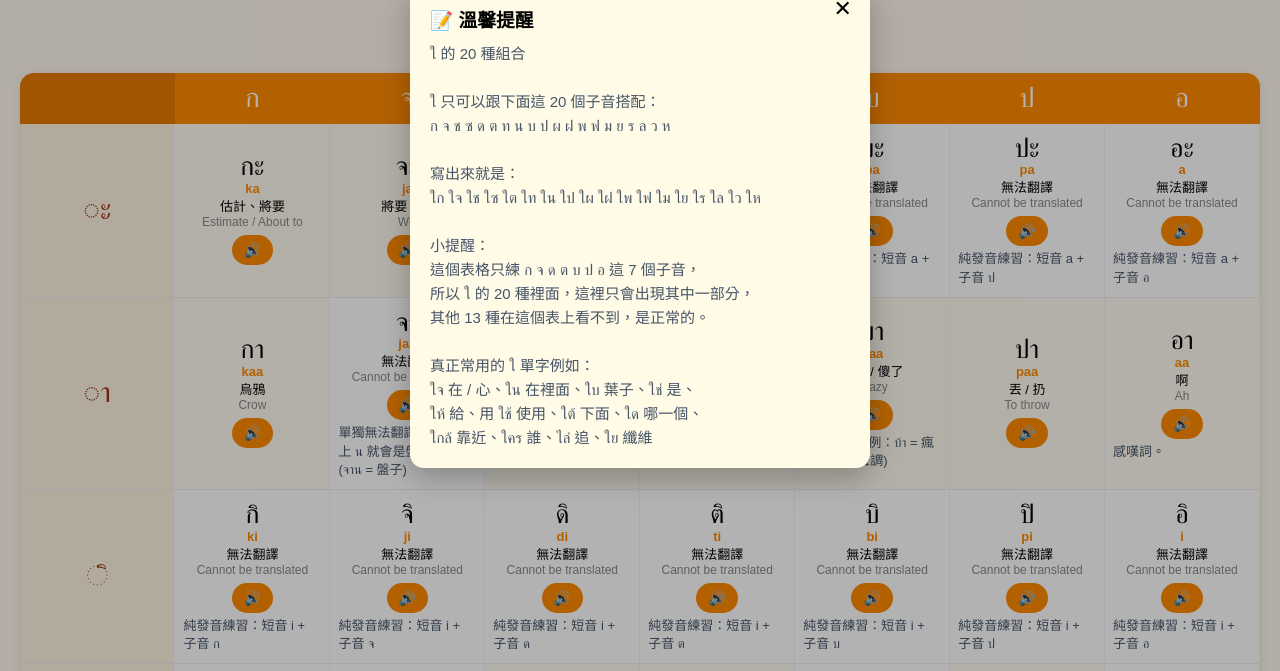
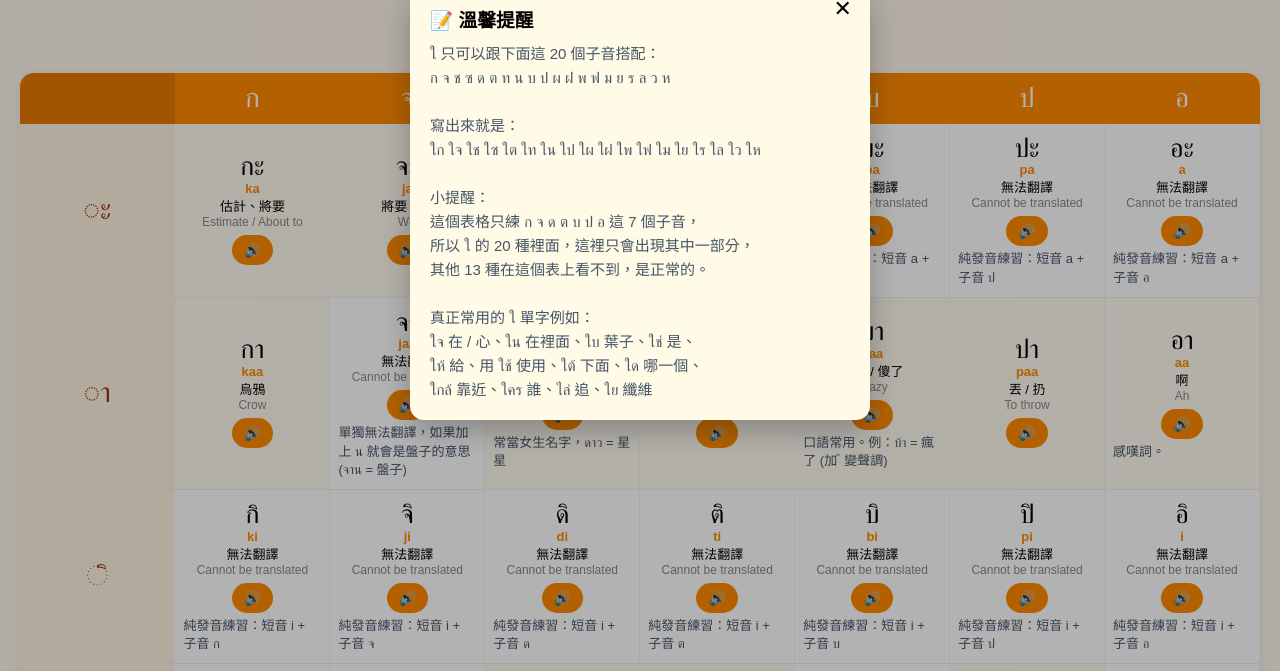
Before and after one commit to Mirien-style/thai-pronunciation-maintest, a plain HTML site: page index.html in a window 1280 px wide. Both pictures are taken after a click on the button "📝 筆記". Shown: the part 93-764 px from the top of the page. Drawn offline with Linux system fonts and the light colour scheme.

Commit message:
Update index.html

```diff
--- a/index.html
+++ b/index.html
@@ -68,9 +68,7 @@ tbody td.vowel-head { min-width: 70px; }
   <div class="note-box">
     <button class="note-close" onclick="closeNote()">✕</button>
     <h3>📝 溫馨提醒</h3>
-       <p>ใ 的 20 種組合
-
-ใ 只可以跟下面這 20 個子音搭配：
+       <p>ใ 只可以跟下面這 20 個子音搭配：
 ก จ ช ซ ด ต ท น บ ป ผ ฝ พ ฟ ม ย ร ล ว ห
 
 寫出來就是：
```
